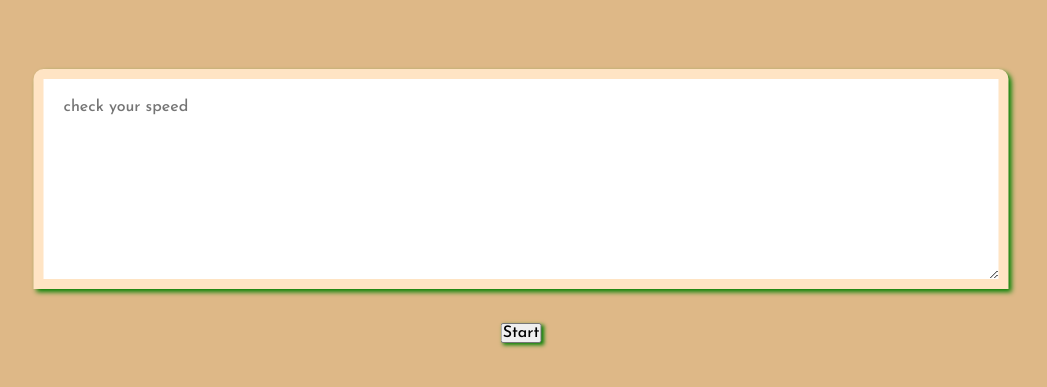
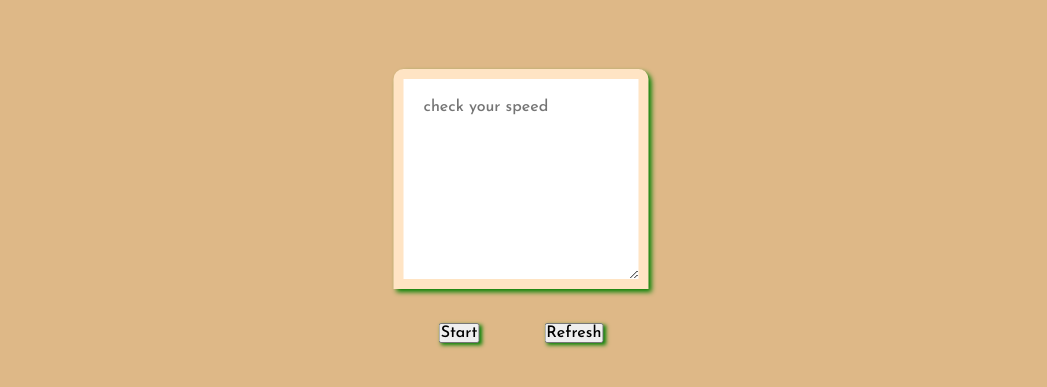
Before and after one commit to subhashnegi98/Typing-speed-Test, a plain HTML site: page index.html in a window 1280 px wide. Shown: the part 261-648 px from the top of the page, without its empty margins (119-1166 px from the left). Drawn offline with Linux system fonts and the light colour scheme; a web font is replaced by a local one.

Commit message:
Update index.html

```diff
--- a/index.html
+++ b/index.html
@@ -15,8 +15,9 @@
             <h2 id="subhead"></h2><br>
             <h2 id="subheads"></h2>
             <br>
-            <textarea name="text" id="maintext" cols="100" rows="10" placeholder="check your speed"></textarea><br>
+            <textarea name="text" id="maintext" rows="10" placeholder="check your speed"></textarea><br>
             <button id="mainbtn">Start</button>
+            <button id="mainbtn" class="loadBtn" onclick="myfun()">Refresh</button>
         </div>
     </div>
     <script src="index.js"></script>
```
